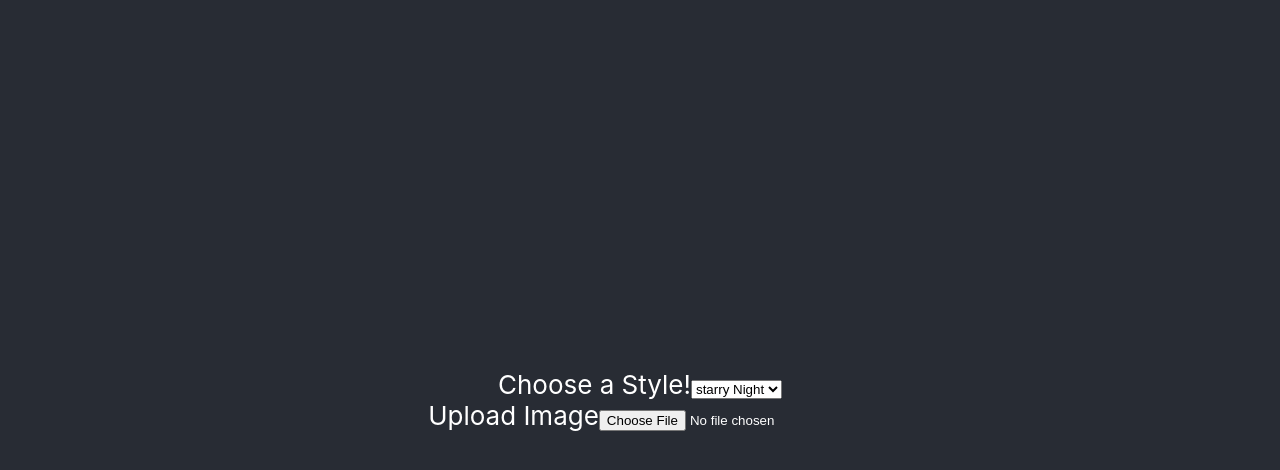
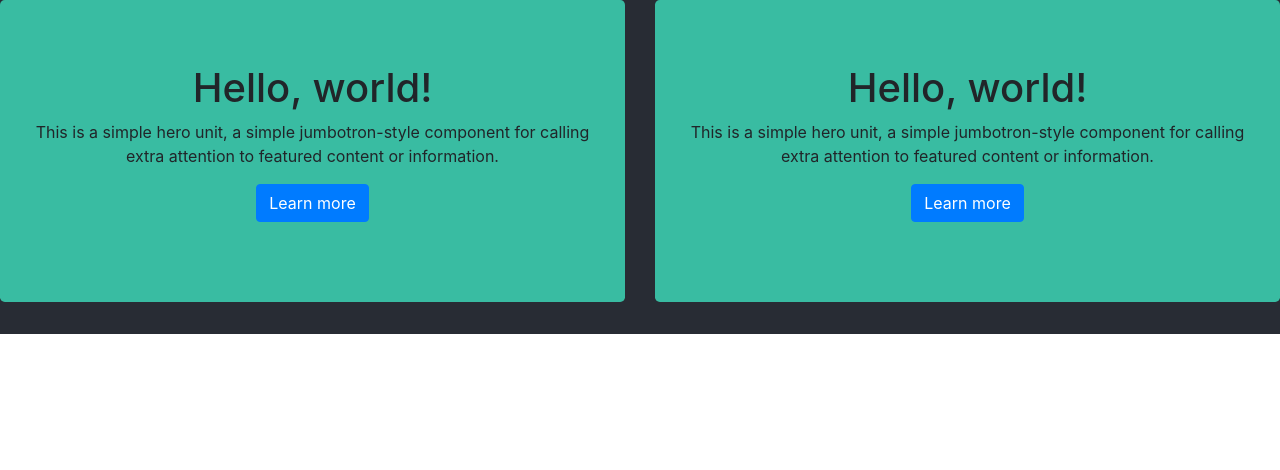
Before and after one commit to rhausman/stylish-shirts-frontend, a React (Create React App) app: page / in a window 1280 px wide. Shown: the top 470 px of the page. Built offline with nearby package versions, Linux system fonts and the light colour scheme.

Commit message:
Correctly imported React Bootstrap styles

```diff
--- a/package.json
+++ b/package.json
@@ -1,4 +1,5 @@
 {
+  "proxy": "http://localhost:8000",
   "name": "stylish-shirts-frontend",
   "version": "0.1.0",
   "private": true,
@@ -6,6 +7,7 @@
     "@testing-library/jest-dom": "^5.11.8",
     "@testing-library/react": "^11.2.2",
     "@testing-library/user-event": "^12.6.0",
+    "bootstrap": "^4.5.3",
     "react": "^17.0.1",
     "react-bootstrap": "^1.4.0",
     "react-dom": "^17.0.1",
--- a/src/App.js
+++ b/src/App.js
@@ -1,17 +1,43 @@
 import logo from './Assets/logo.svg';
+import { Jumbotron, Button, Row, Col } from "react-bootstrap";
 import './Styles/App.css';
 
 // custom components
 import FileForm from './Components/FileForm'
 
+
+
 function App() {
+
   return (
     <div className="App">
-      <header className="App-header">
-        <FileForm />
-      </header>
-
-    </div>
+      <Row>
+        <Col>
+          <Jumbotron style={{ background: "rgba(62, 224, 191, 0.8)" }}>
+            <h1>Hello, world!</h1>
+            <p>
+              This is a simple hero unit, a simple jumbotron-style component for calling
+              extra attention to featured content or information.
+          </p>
+            <p>
+              <Button variant="primary">Learn more</Button>
+            </p>
+          </Jumbotron >
+        </Col>
+        <Col>
+          <Jumbotron style={{ background: "rgba(62, 224, 191, 0.8)" }}>
+            <h1>Hello, world!</h1>
+            <p>
+              This is a simple hero unit, a simple jumbotron-style component for calling
+              extra attention to featured content or information.
+          </p>
+            <p>
+              <Button variant="primary">Learn more</Button>
+            </p>
+          </Jumbotron >
+        </Col>
+      </Row>
+    </div >
   );
 }
 
--- a/src/Components/FileForm.js
+++ b/src/Components/FileForm.js
@@ -1,23 +1,35 @@
+import { useEffect, useState } from "react"
 import { Form, Jumbotron } from "react-bootstrap"
 
-function FileForm(props) {
-    const { stylesList = ["starry Night", "escher"] } = props;
+function FileForm() {
+    //const { stylesList = ["starry Night", "escher"] } = props;
+    const [hasError, setErrors] = useState(false);
+    const [stylesList, setStylesList] = useState([]);
+    //on load, fetch API data
+    useEffect(() => { getAvailableStyles(setStylesList, setErrors) }, [])
+
     return (
         <Jumbotron >
             <Form>
                 <Form.Group id="styleFormGroup" controlId="inputForm.style">
                     <Form.Label>Choose a Style!</Form.Label>
                     <Form.Control as="select">
-                        {stylesList.map((s) => <option>{s}</option>)}
+                        {stylesList.map((s) => <option key={s}>{s}</option>)}
                     </Form.Control>
                 </Form.Group>
                 <Form.Group id="fileInputGroup" controlId="inputForm.file">
                     <Form.File id="inputFile" label="Upload Image" />
                 </Form.Group>
             </Form>
-        </Jumbotron>
+        </ Jumbotron>
     )
 }
 
+async function getAvailableStyles(setter, errorSetter) {
+    const ls = await fetch("http://localhost:8000/test_response")
+    ls.json()
+        .then(ls => setter(ls))
+        .catch(err => errorSetter(err))
+}
 
 export default FileForm
--- a/src/Styles/App.css
+++ b/src/Styles/App.css
@@ -1,5 +1,6 @@
 .App {
   text-align: center;
+  background-color: #282c34;
 }
 
 .App-logo {
--- a/src/index.js
+++ b/src/index.js
@@ -3,6 +3,7 @@ import ReactDOM from 'react-dom';
 import './Styles/index.css';
 import App from './App';
 import reportWebVitals from './reportWebVitals';
+import '../node_modules/bootstrap/dist/css/bootstrap.min.css';
 
 ReactDOM.render(
   <React.StrictMode>
```
Also changed, not shown: 1 other file (tests, documents, lock files or other folders).
